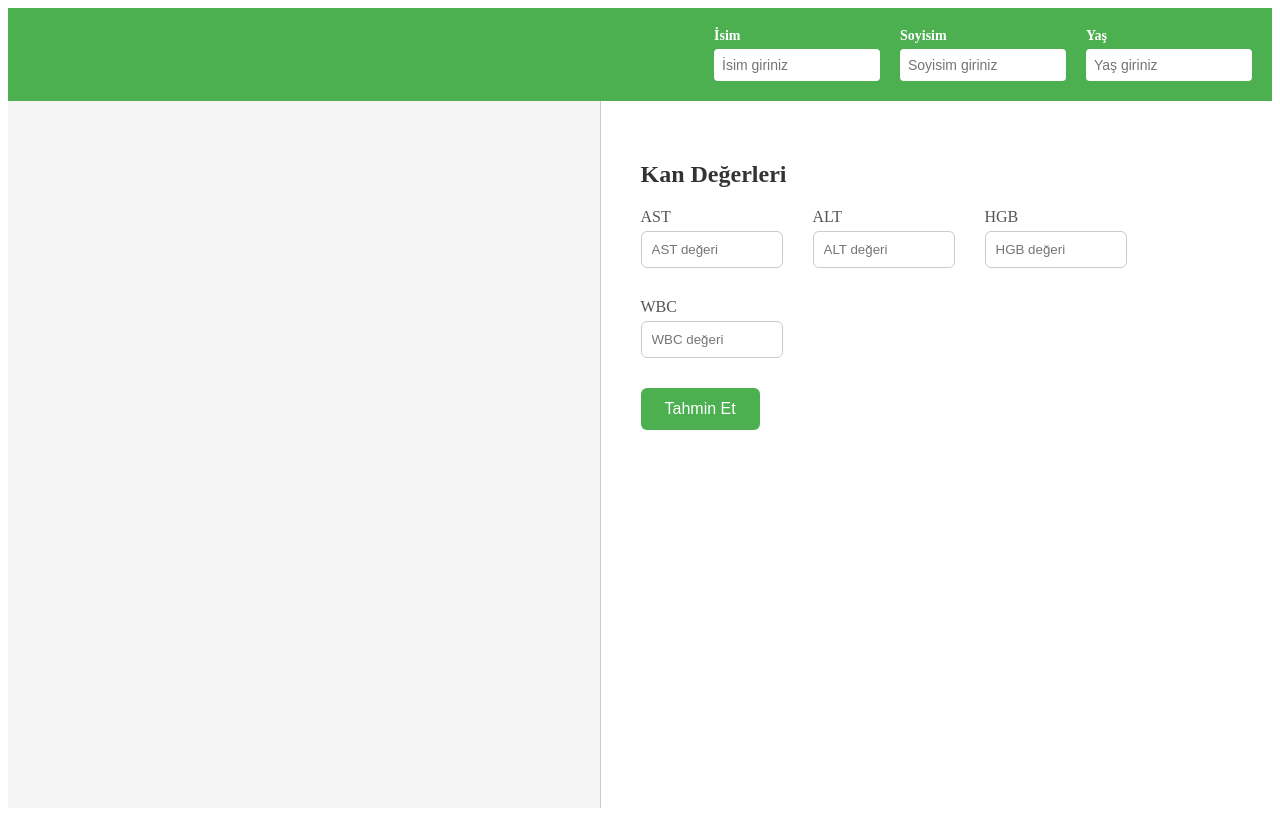
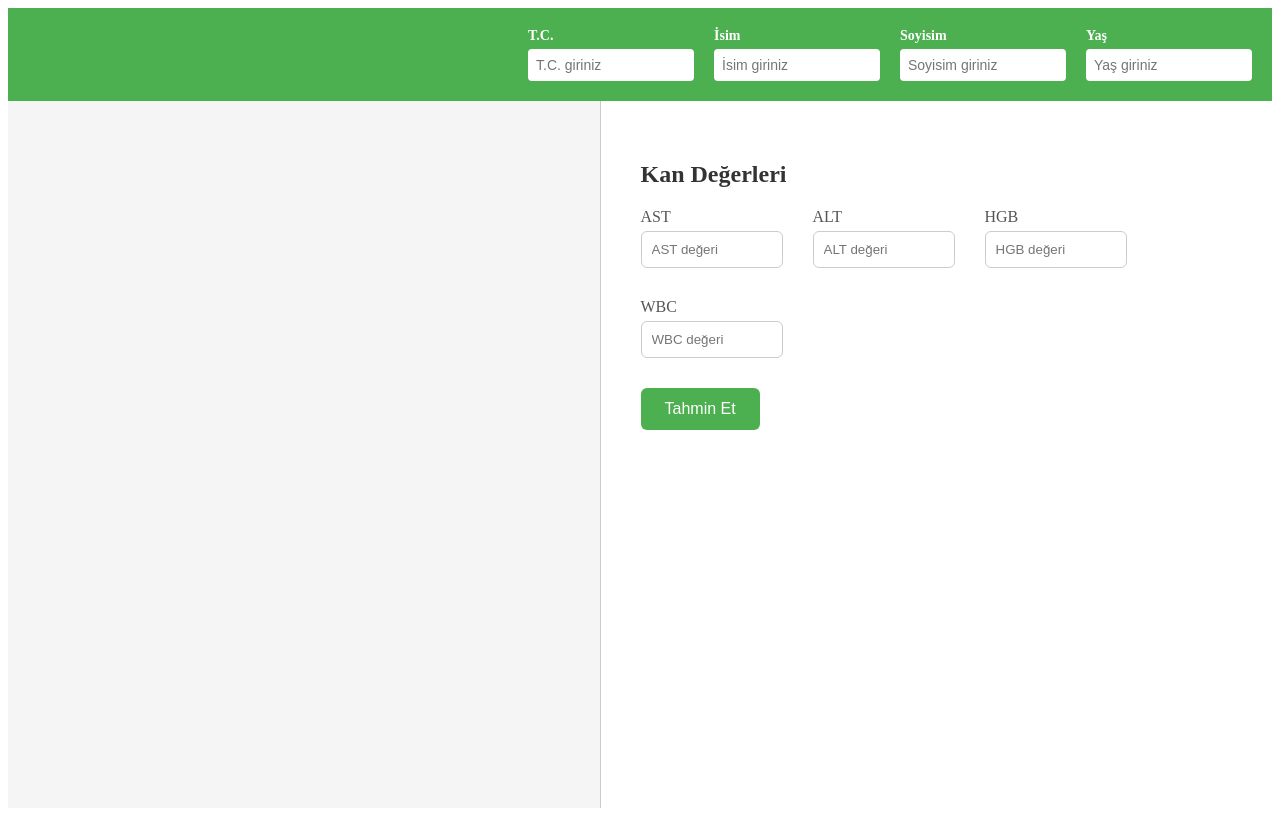
Before and after one commit to kvsrsmz/FibrozisEvreTahmini, a React (Create React App) app: page / in a window 1280 px wide. Built offline with nearby package versions, Linux system fonts and the light colour scheme.

Commit message:
T.C. kimlik numarası alanı eklendi, sayı okları kaldırıldı

```diff
--- a/src/components/PersonalInfoBar.js
+++ b/src/components/PersonalInfoBar.js
@@ -1,6 +1,7 @@
 import React, { useState } from "react";
 
 const PersonalInfoBar = () => {
+  const [tc, setTc] = useState("");
   const [name, setName] = useState("");
   const [surname, setSurname] = useState("");
   const [age, setAge] = useState("");
@@ -11,10 +12,11 @@ const PersonalInfoBar = () => {
       padding: "20px",
       color: "white",
       display: "flex",
-      justifyContent: "flex-end", // sağa hizalama
+      justifyContent: "flex-end",
       alignItems: "center",
       gap: "20px"
     }}>
+      <Field label="T.C." value={tc} onChange={setTc} type="text" />
       <Field label="İsim" value={name} onChange={setName} />
       <Field label="Soyisim" value={surname} onChange={setSurname} />
       <Field label="Yaş" value={age} onChange={setAge} type="number" />
@@ -34,7 +36,10 @@ const Field = ({ label, value, onChange, type = "text" }) => (
         borderRadius: "4px",
         border: "none",
         fontSize: "14px",
-        width: "150px"
+        width: "150px",
+        appearance: type === "number" ? "textfield" : undefined,
+        MozAppearance: type === "number" ? "textfield" : undefined,
+        WebkitAppearance: type === "number" ? "none" : undefined,
       }}
       placeholder={`${label} giriniz`}
     />
```
